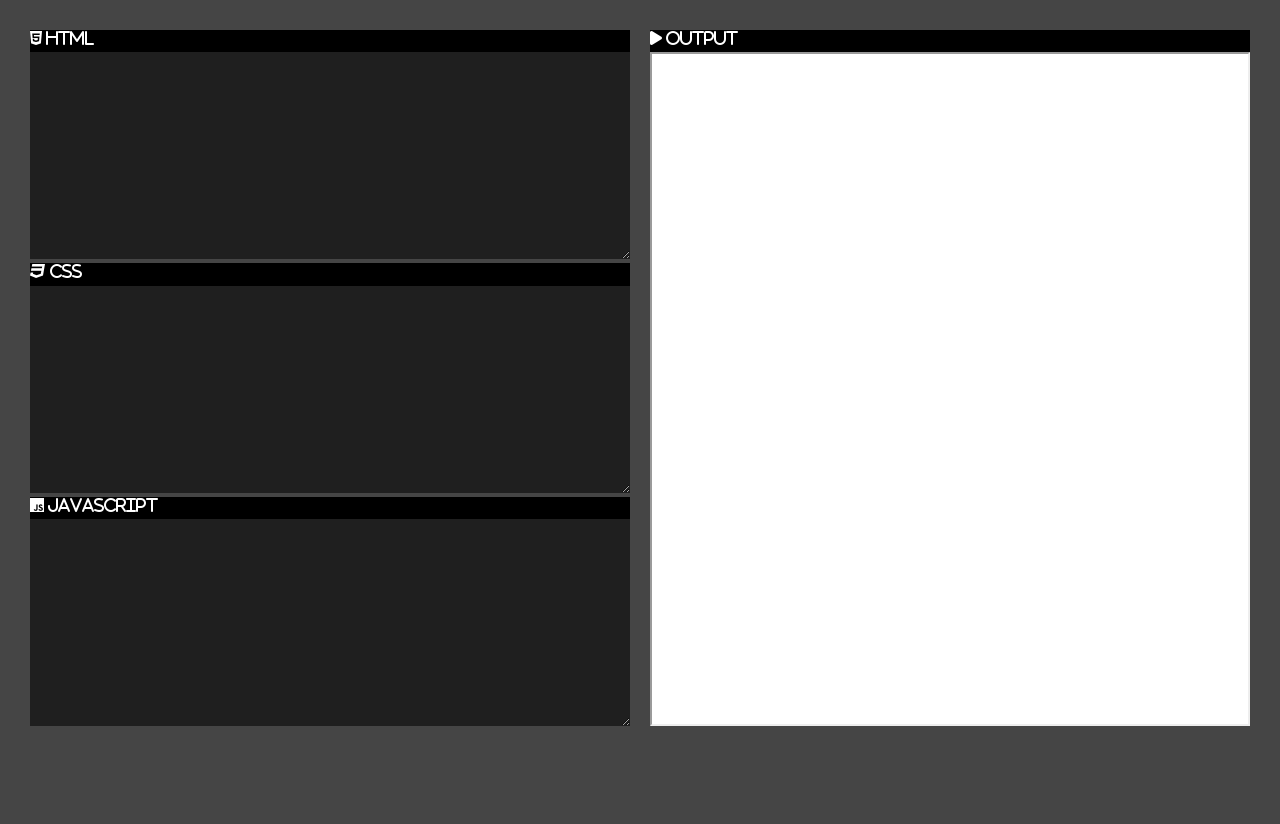
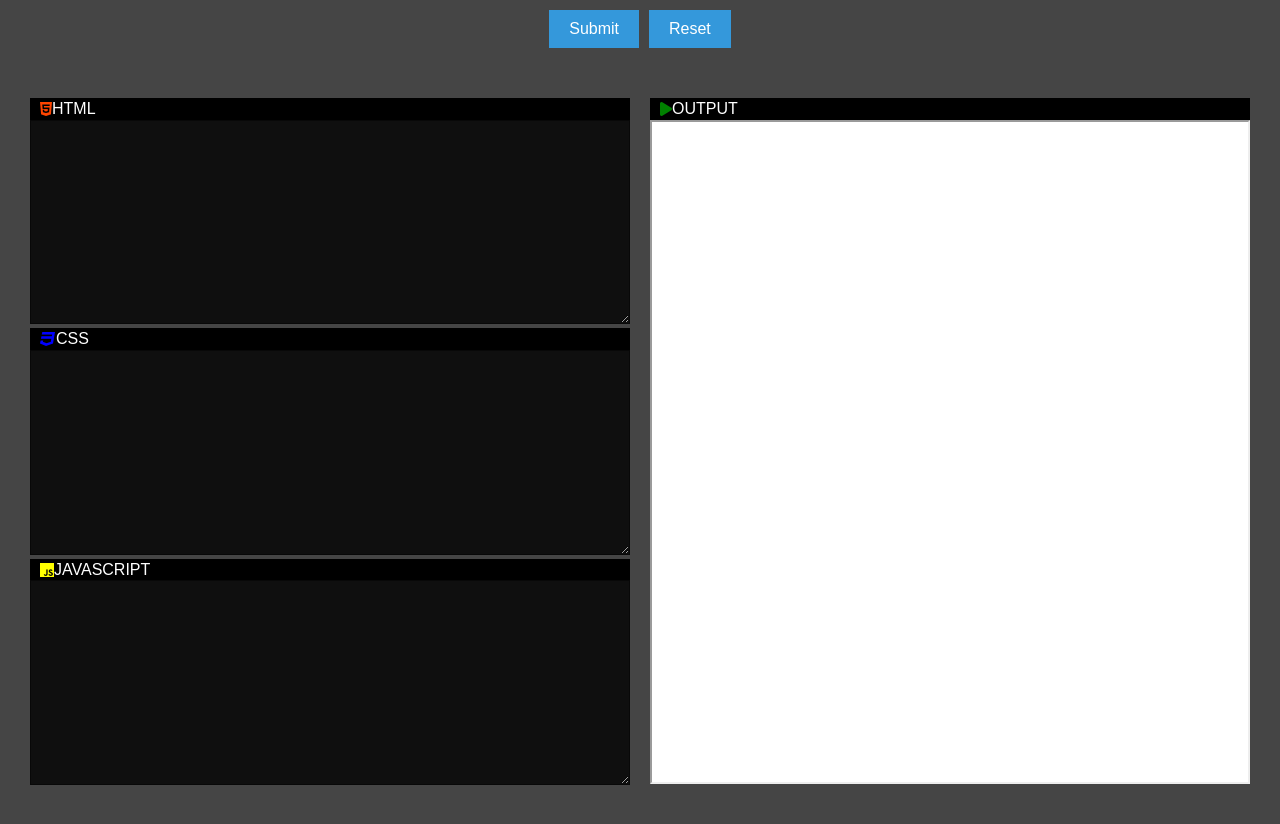
Before and after one commit to Sahilchaudhari-dev/CodeEditor, a plain HTML site: page index.html in a window 1280 px wide. Before the commit the page ends 800 px from the top, so only its background shows below. Drawn offline with Linux system fonts and the light colour scheme.

Commit message:
Second Commit

```diff
--- a/index.html
+++ b/index.html
@@ -1,5 +1,6 @@
 <!DOCTYPE html>
 <html lang="en">
+
 <head>
     <meta charset="UTF-8">
     <meta name="viewport" content="width=device-width, initial-scale=1.0">
@@ -7,39 +8,84 @@
     <link rel="stylesheet" href="style.css">
     <script src="https://kit.fontawesome.com/46724d20dd.js" crossorigin="anonymous"></script>
 </head>
+
 <body>
+    <div class="buttondiv">
+        <input type="submit" class="my-button" value="Submit">
+        <input type="reset" class="my-button" value="Reset">
+    </div>
+    <div class="container">
 
-    <div class="container">
         <div class="left">
-        <label <i class="fa-brands fa-html5"></i> HTML</label> <br>
-        <textarea id="html-code" onkeyup="run()"></textarea>
+            <label><i class="fa-brands fa-html5" style="color: #FF4500;"></i>HTML</label>
+            <textarea id="html-code" onclick="handleTextareaBlur()" onmouseout="emptyplaceholder()"
+                onkeyup="run()"></textarea>
 
-        <label <i class="fa-brands fa-css3"></i> CSS</label>
-        <textarea id="css-code" onkeyup="run()"></textarea>
+            <label> <i class="fa-brands fa-css3" style="color:blue;"></i>CSS</label>
+            <textarea id="css-code" onclick="handleTextarea1Blur()" onmouseout="emptyplaceholder1()"
+                onkeyup="run()"></textarea>
 
-        <label <i class="fa-brands fa-js"></i> JAVASCRIPT</label>
-        <textarea id="javascript-code" onkeyup="run()"></textarea>
+            <label> <i class="fa-brands fa-js" style="color:yellow;"></i>JAVASCRIPT</label>
+            <textarea id="javascript-code" onclick="handleTextarea2Blur()" onmouseout="emptyplaceholder2()"
+                onkeyup="run()"></textarea>
         </div>
         <div class="right">
-    <label <i class="fa-solid fa-play"></i> OUTPUT</label>
+            <label> <i class="fa-solid fa-play" style="color:green;"></i>OUTPUT</label>
             <iframe id="output"></iframe>
         </div>
     </div>
+     </div>
+
     <script>
-
-
-function run(){
+        function run() {
             let htmlcode = document.getElementById("html-code").value;
-     let csscode = document.getElementById("css-code").value;
+            let csscode = document.getElementById("css-code").value;    // for input
             let javascriptcode = document.getElementById("javascript-code").value;
             let output = document.getElementById("output");
 
-     output.contentDocument.body.innerHTML = htmlcode+ "<style>"+csscode +"</style>";
+            output.contentDocument.body.innerHTML = htmlcode + "<style>" + csscode + "</style>"; // it add all 3 langauges code and execute
             output.contentWindow.eval(javascriptcode);
         }
 
+        function handleTextareaBlur() {                             //The onblur attribute calls the handleTextareaBlur() JavaScript function when the textarea loses focus. This function checks if the textarea is empty, and if so, it restores the placeholder text.
+            var textarea = document.getElementById('html-code');
+            {
+                textarea.placeholder = 'Enter your HTML code here';
+            }
+        }
+
+        function handleTextarea1Blur() {
+            var textarea = document.getElementById('css-code');
+            {
+                textarea.placeholder = 'Enter your CSS code here';
+            }
+        }
+        function handleTextarea2Blur() {
+            var textarea = document.getElementById('javascript-code');
+            {
+                textarea.placeholder = 'Enter your JAVASCRPIT code here';
+            }
+
+        }
+        function emptyplaceholder() {
+            var textarea = document.getElementById('html-code');
+            {
+                textarea.placeholder = '';
+            }
+        }
+        function emptyplaceholder1() {
+            var textarea = document.getElementById('css-code');
+            {
+                textarea.placeholder = '';
+            }
+        }
+        function emptyplaceholder2() {
+            var textarea = document.getElementById('javascript-code');
+            {
+                textarea.placeholder = '';
+            }
+        }
     </script>
+</body>
 
-
-</body>
 </html>
--- a/style.css
+++ b/style.css
@@ -8,9 +8,15 @@
 body{
     background: #454545;
     color: #fff;
+    display: flex;
+    justify-content: center;
+    flex-direction: column;
+    gap: 10px;
 }
  .container
 {
+    display: flex;
+    justify-content: center;
     width: 100%;
     height: 100vh;
     padding: 20px;
@@ -20,17 +26,22 @@ body{
 .left , .right{
     flex-basis: 50%;
     padding: 10px;
+    margin-top: 10px;
 
 }
 textarea{
     width: 100%;
     height: 28%;
-    background: #1f1f1f;
-    color: #fff;
+    background: #0f0f0f;
+    color: #f8f6f6;
     padding: 10px 20px;
-    border: 0;
-    outline: 0;
     font-size: 18px;
+    border-color: #080808;
+    border-width: 20%;
+}
+::placeholder{
+    font-size: 10px;
+    color:grey;
 }
 
 iframe{
@@ -54,3 +65,21 @@ label {
     height: 3%;
     width: 100%;
 }
+.my-button{
+    background-color: #3498db;
+            color: white;
+            padding: 10px 20px;
+            border: none;
+            cursor: pointer;
+            font-size: 16px;
+            grid
+            grid-column: 100px;
+
+}
+.buttondiv{
+    display: flex;
+    justify-content: center;
+    margin-top: 10px;
+    flex-direction: row;
+    gap: 10px;
+}
```
Lines whose indentation alone changed are shown as unchanged.
